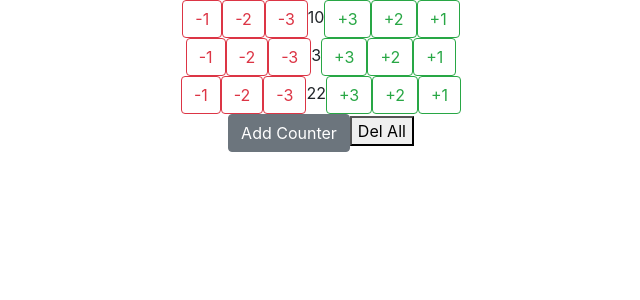
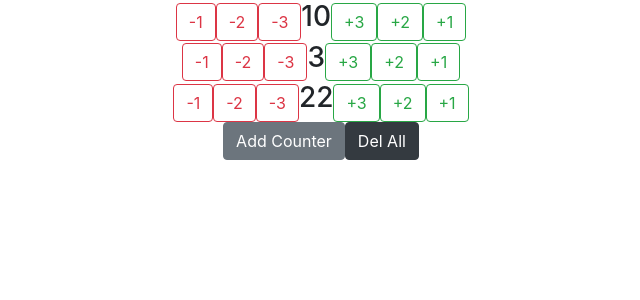
Before and after one commit to Mikirtumov/React-Counter, a React (Create React App) app: page / in a window 1280 px wide. Shown: the top 300 px of the page, without its empty margins (319-959 px from the left). Built offline with nearby package versions, Linux system fonts and the light colour scheme.

Commit message:
fixed delAll button

```diff
--- a/src/App.js
+++ b/src/App.js
@@ -15,10 +15,8 @@ function App() {
         newArr[n] += value
         setCounters(newArr);
     }
-    const delAll = (n) => {
-        const emptyArr = [...counters]
-        emptyArr[n] = 0;
-        setCounters(emptyArr)
+    const delAll = () => {
+        setCounters([])
     }
 
 
@@ -32,7 +30,7 @@ function App() {
             plusMinus={plusMinus}
             />)}
         <button type="button" className="btn btn-secondary" onClick={addCounters}>Add Counter</button>
-        <button onClick={delAll}>Del All</button>
+        <button type="button" className="btn btn-dark" onClick={delAll}>Del All</button>
     </div>
   );
 }
--- a/src/Counter.js
+++ b/src/Counter.js
@@ -7,7 +7,7 @@ function Counter(props) {
       <button type="button" className="btn btn-outline-danger" onClick={() => props.plusMinus(props.index, -1)}>-1</button>
       <button type="button" className="btn btn-outline-danger" onClick={() => props.plusMinus(props.index, -2)}>-2</button>
       <button type="button" className="btn btn-outline-danger" onClick={() => props.plusMinus(props.index, -3)}>-3</button>
-      {props.count}
+      <span className="h3">{props.count}</span>
       <button type="button" className="btn btn-outline-success" onClick={() => props.plusMinus(props.index, 3)}>+3</button>
       <button type="button" className="btn btn-outline-success" onClick={() => props.plusMinus(props.index, 2)}>+2</button>
       <button type="button" className="btn btn-outline-success" onClick={() => props.plusMinus(props.index, 1)}>+1</button>
```
